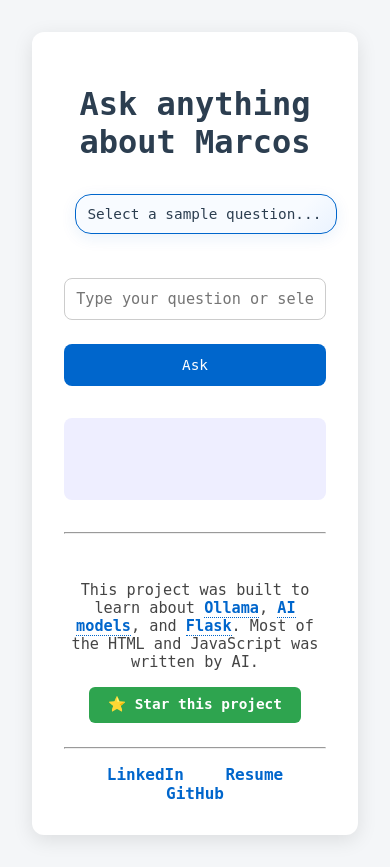
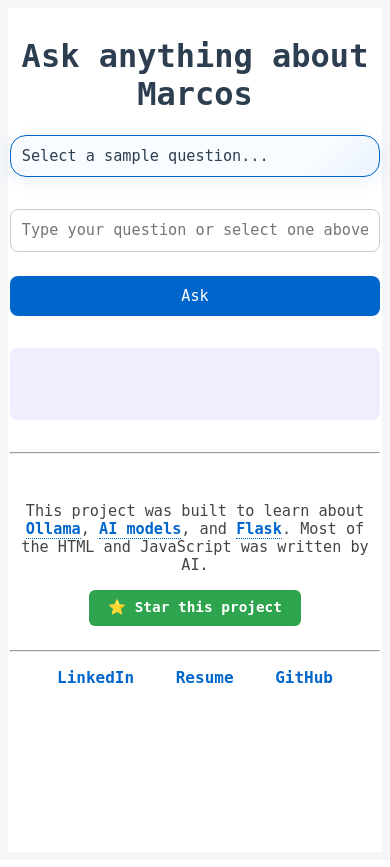
Before and after one commit to marcossv9/marcos-silva.com, a Flask app: page / in a window 390 px wide. After the commit the page ends 683 px from the top, so only its background shows below. Run offline with Flask 3, Linux system fonts and the light colour scheme.

Commit message:
fix: improve UI in mobile (#4)
This change improves the UI in mobile view.

```diff
--- a/static/style.css
+++ b/static/style.css
@@ -4,6 +4,7 @@
   margin: 0;
   padding: 2rem;
   color: #333;
+  font-size: 18px;
 }
 
 .container {
@@ -13,6 +14,8 @@
   padding: 2rem;
   border-radius: 12px;
   box-shadow: 0 5px 20px rgba(0, 0, 0, 0.1);
+  width: 100%;
+  box-sizing: border-box;
 }
 
 h1 {
@@ -21,44 +24,52 @@
   font-family: monospace, monospace;
 }
 
+
 input[type="text"] {
   display: flex;
   flex-direction: column;
   gap: 1rem;
   margin-top: 1rem;
   margin-bottom: 0.5rem;
-  padding: 1rem;
+  padding: 1.2rem;
   border: 1px solid #ccc;
   border-radius: 8px;
   font-family: monospace, monospace;
-  font-size: 1rem;
+  font-size: 1.1rem;
+  width: 100%;
+  box-sizing: border-box;
 }
+
 
 button {
   margin-top: 1rem;
   width: 100%;
-  padding: 1rem;
+  padding: 1.2rem;
   background: #0066cc;
   color: #fff;
   font-family: monospace, monospace;
-  font-size: 1rem;
+  font-size: 1.1rem;
   border: none;
   border-radius: 8px;
   cursor: pointer;
   text-align: center;
+  transition: background 0.2s;
 }
 
 button:hover {
   background: #004999;
 }
 
+
 .response-box {
   margin-top: 2rem;
   background: #eef;
-  padding: 1rem;
+  padding: 1.2rem;
   border-radius: 8px;
   min-height: 50px;
   white-space: pre-wrap;
+  font-size: 1.08rem;
+  word-break: break-word;
 }
 
 label {
@@ -77,12 +88,13 @@
   font-size: 1rem;
 }
 
+
 select#questionDropdown {
   width: 100%;
-  padding: 0.8rem;
+  padding: 1.1rem;
   border-radius: 8px;
   border: 1px solid #0066cc;
-  font-size: 1.05rem;
+  font-size: 1.1rem;
   background: #f8fbff;
   color: #2c3e50;
   box-shadow: 0 2px 8px rgba(0, 102, 204, 0.07);
@@ -164,6 +176,7 @@
   user-select: all;
 }
 
+
 .custom-dropdown {
   position: relative;
   width: 100%;
@@ -172,12 +185,12 @@
 }
 
 .dropdown-selected {
-  padding: 0.8rem;
+  padding: 1.1rem;
   border-radius: 16px;
   border: 1.5px solid #0066cc;
   background: linear-gradient(135deg, #f8fbff 80%, #eaf3ff 100%);
   color: #2c3e50;
-  font-size: 1.08rem;
+  font-size: 1.12rem;
   box-shadow: 0 4px 16px rgba(0, 102, 204, 0.09);
   cursor: pointer;
   user-select: none;
@@ -188,6 +201,7 @@
   border-color: #004999;
   box-shadow: 0 0 0 2px #b3d1ff;
 }
+
 
 .dropdown-options {
   position: absolute;
@@ -207,8 +221,8 @@
 }
 
 .dropdown-options li {
-  padding: 0.7rem 1.2rem;
-  font-size: 1.05rem;
+  padding: 1rem 1.2rem;
+  font-size: 1.1rem;
   color: #2c3e50;
   cursor: pointer;
   border-radius: 12px;
@@ -222,29 +236,68 @@
   color: #0066cc;
 }
 
-@media (max-width: 500px) {
+
+@media (max-width: 700px) {
+  body {
+    padding: 0.5rem;
+    font-size: 16px;
+  }
+
+  .container {
+    max-width: 100vw;
+    border-radius: 0;
+    padding: 1rem 0.2rem;
+    min-height: 100vh;
+    box-shadow: none;
+  }
 
   input[type="text"],
-  select {
-    font-family: monospace, monospace;
-    font-size: 0.9rem;
+  select,
+  .dropdown-selected {
+    font-size: 1rem;
+    padding: 1rem;
+  }
+
+  button {
+    font-size: 1rem;
+    padding: 1rem;
+  }
+
+  .dropdown-options li {
+    font-size: 1rem;
+    padding: 0.9rem 1rem;
+  }
+
+  .response-box {
+    font-size: 1rem;
+    padding: 1rem;
+  }
+}
+
+@media (max-width: 400px) {
+  .container {
+    padding: 0.5rem 0.1rem;
+  }
+
+  input[type="text"],
+  select,
+  .dropdown-selected {
+    font-size: 0.95rem;
     padding: 0.7rem;
   }
 
   button {
-    font-family: monospace, monospace;
-    font-size: 0.9rem;
-    padding: 0.8rem;
-  }
-
-  .custom-dropdown,
-  .dropdown-selected {
-    font-size: 0.9rem;
+    font-size: 0.95rem;
     padding: 0.7rem;
   }
 
   .dropdown-options li {
-    font-size: 0.9rem;
-    padding: 0.6rem 1rem;
+    font-size: 0.95rem;
+    padding: 0.7rem 0.7rem;
+  }
+
+  .response-box {
+    font-size: 0.95rem;
+    padding: 0.7rem;
   }
 }
--- a/templates/index.html
+++ b/templates/index.html
@@ -3,6 +3,7 @@
 
 <head>
   <meta charset="UTF-8">
+  <meta name="viewport" content="width=device-width, initial-scale=1.0">
   <title>Marcos Silva</title>
   <script src="{{ url_for('static', filename='script.js') }}"></script>
   <link type="text/css" rel="stylesheet" href="{{ url_for('static', filename='style.css') }}">
```
